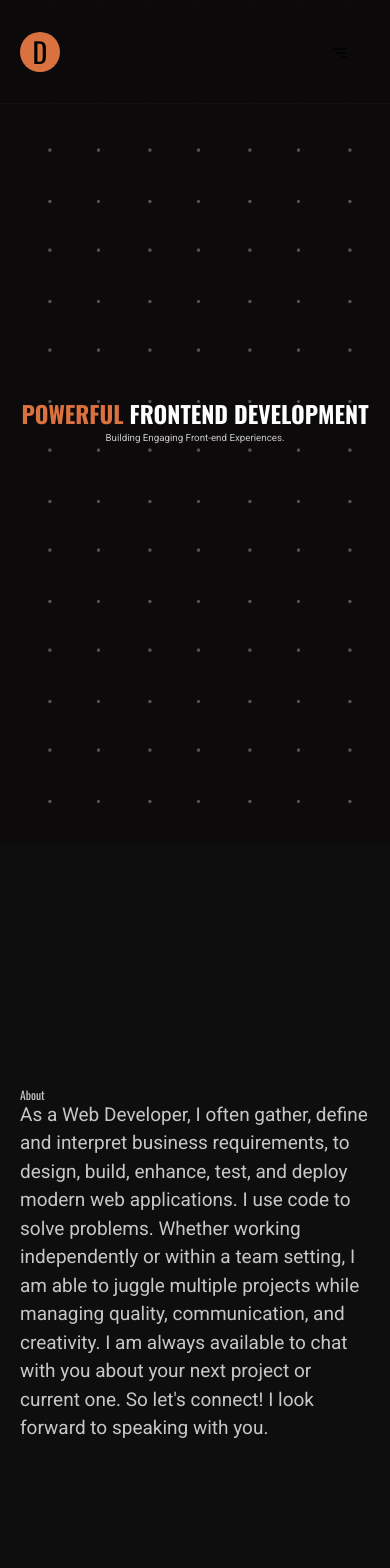
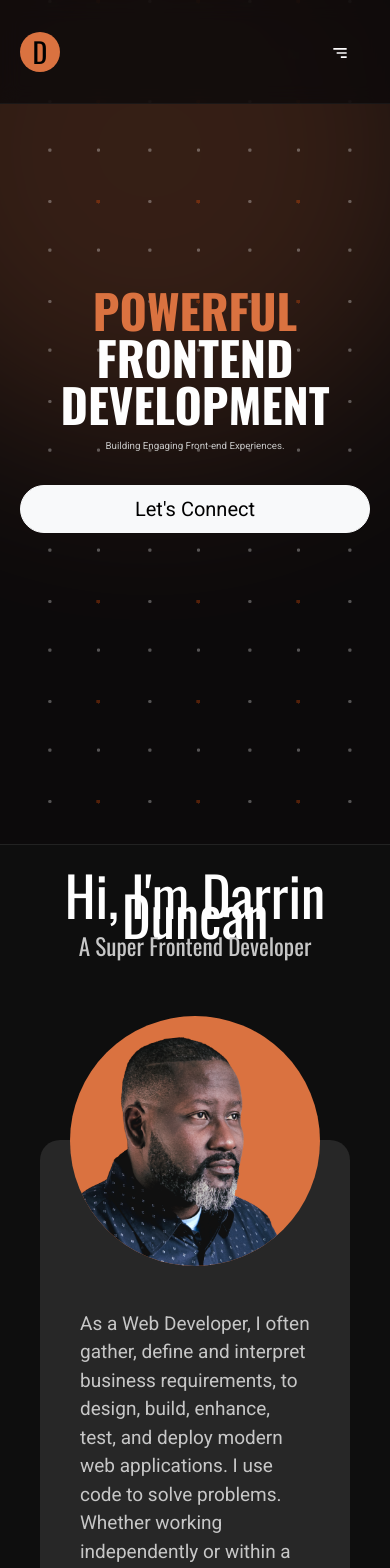
Before and after one commit to leviduncan/dd-portfolio-08, a React (Create React App) app: page / in a window 390 px wide. Shown: the top 1568 px of the page. Built offline with nearby package versions, Linux system fonts and the light colour scheme; the HTML template or start-up script is replaced by a standard one.

Commit message:
Update Hero and About sections

```diff
--- a/src/App.css
+++ b/src/App.css
@@ -3,6 +3,7 @@
   --dd-main: #DA7240;
   --dd-black: #0C0A0B;
   --dd-gray: #0e0e0e;
+  --dd-gray-shadow: #9e9e9e2c;
   --dd-lt-gray: #c7c7c7;
   --dd-white: #fefefe;
 }
@@ -20,12 +21,6 @@ body h5,
 body h6 {
   font-family: Oswald, sans0serif;
 }
-body *, body:after, body:before {
-  box-sizing: border-box;
-  padding: 0;
-  margin: 0;
-  transition-duration: 100ms;
-}
 body .container {
   padding-left: 20px;
   padding-right: 20px;
@@ -33,14 +28,22 @@ body .container {
 body .text-orange {
   color: var(--dd-main);
 }
+body .btn {
+  border-radius: 50px;
+}
+body .btn:hover {
+  background: var(--dd-main);
+  border: solid 1px var(--dd-main);
+  box-shadow: 0 0 15px rgba(255, 125, 3, 0.555);
+}
 body .navbar {
   -webkit-backdrop-filter: blur(10px);
   backdrop-filter: blur(10px);
-  background: rgba(12, 10, 11, 0.8901960784);
+  background: rgba(12, 10, 11, 0.7960784314);
   text-transform: uppercase;
   font-family: Oswald, sans-serif;
   padding: 20px 0;
-  border-bottom: solid 1px rgba(29, 29, 29, 0.4196078431);
+  border-bottom: solid 1px rgba(39, 39, 39, 0.4196078431);
 }
 body .navbar .navbar-brand .logo {
   align-items: center;
@@ -62,6 +65,7 @@ body .navbar .navbar-toggler:focus {
   border: initial;
   box-shadow: none;
   padding: 20px;
+  color: var(--dd-white);
 }
 body .navbar .nav-link {
   background: transparent;
@@ -81,14 +85,31 @@ body #homepage #hero {
   background: var(--dd-black);
   color: var(--dd-white);
   position: relative;
+  overflow: hidden;
+  z-index: 2;
 }
-body #homepage #hero::before {
+body #homepage #hero::after {
   content: "";
   background: url("./assets/dots.png");
   width: 100vw;
   height: 100vh;
   position: absolute;
   opacity: 0.3;
+  top: 0;
+  z-index: 4;
+}
+body #homepage #hero::before {
+  content: "";
+  position: absolute;
+  width: 600px;
+  height: 600px;
+  border-radius: 50%;
+  top: -150px;
+  left: -150px;
+  z-index: 3;
+  background: var(--dd-main);
+  filter: blur(100px);
+  opacity: 0.2;
 }
 body #homepage #hero .hero {
   display: flex;
@@ -100,11 +121,21 @@ body #homepage #hero .hero {
   position: relative;
   z-index: 100;
 }
+body #homepage #hero .hero .hero-content-left {
+  width: 100%;
+}
 body #homepage #hero .hero .hero-content-left h1 {
   font-size: 6vw;
   line-height: 7vw;
   font-weight: 700;
   text-transform: uppercase;
+}
+@media (max-width: 767px) {
+  body #homepage #hero .hero .hero-content-left h1 {
+    font-size: 12vw;
+    line-height: 12vw;
+    font-weight: 700;
+  }
 }
 body #homepage #hero .hero .hero-content-right h4 {
   font-size: 2.5vw;
@@ -114,7 +145,10 @@ body #homepage #hero .hero .hero-content-right h4 {
   color: var(--dd-lt-gray);
 }
 body #homepage #about {
+  width: 100vw;
+  min-height: 100vh;
   background: var(--dd-gray);
+  border-top: solid 1px #222;
 }
 body #homepage #about .about {
   display: flex;
@@ -122,11 +156,57 @@ body #homepage #about .about {
   flex-direction: column;
   width: 100vw;
   min-height: 100vh;
+  padding: 40px;
   color: var(--dd-lt-gray);
 }
 body #homepage #about .about h2 {
-  font-size: 3vw;
-  line-height: 3vw;
+  font-size: 55px;
+  line-height: 5vw;
+  color: var(--dd-white);
+}
+body #homepage #about .about .about-content {
+  max-width: 900px;
+  width: 100%;
+}
+body #homepage #about .about .about-content .about-content-left {
+  width: 400px;
+  height: 400px;
+  border-radius: 50%;
+  overflow: hidden;
+  background: var(--dd-main);
+  position: relative;
+  top: 0px;
+  z-index: 10;
+}
+@media (max-width: 767px) {
+  body #homepage #about .about .about-content .about-content-left {
+    width: 250px;
+    height: 250px;
+  }
+}
+body #homepage #about .about .about-content .about-content-left img {
+  width: 600px;
+  margin-left: -80px;
+  margin-top: 5px;
+}
+@media (max-width: 767px) {
+  body #homepage #about .about .about-content .about-content-left img {
+    width: 400px;
+  }
+}
+body #homepage #about .about .about-content .about-content-right {
+  padding: 200px 40px 20px;
+  background: var(--dd-gray-shadow);
+  border-radius: 20px;
+  position: relative;
+  top: -200px;
+  z-index: 1;
+}
+@media (max-width: 767px) {
+  body #homepage #about .about .about-content .about-content-right {
+    padding: 170px 40px 20px;
+    top: -150px;
+  }
 }
 body #homepage #skills {
   background: var(--dd-white);
--- a/src/App.scss
+++ b/src/App.scss
@@ -4,6 +4,7 @@
     --dd-main: #DA7240;
     --dd-black: #0C0A0B;
     --dd-gray: #0e0e0e;
+    --dd-gray-shadow: #9e9e9e2c;
     --dd-lt-gray: #c7c7c7;
     --dd-white: #fefefe;
 }
@@ -22,34 +23,37 @@ body {
         font-family: Oswald, sans0serif;
     }
 
-    *,
-    &:after,
-    &:before {
-      box-sizing: border-box;
-      padding: 0;
-      margin: 0;
-      transition-duration: 100ms;
-    }
 
     // Utilities
     .container {
         padding-left: 20px;
         padding-right: 20px;
     }
+
     .text-orange {
         color: var(--dd-main);
+    }
 
+    .btn {
+        border-radius: 50px;
+
+        &:hover {
+            background: var(--dd-main);
+            border: solid 1px var(--dd-main);
+            box-shadow: 0 0 15px rgba(255, 125, 3, 0.555);
+        }
     }
 
     // Navigation
     .navbar {
         -webkit-backdrop-filter: blur(10px);
         backdrop-filter: blur(10px);
-        background: #0c0a0be3;
+        background: #0c0a0bcb;
         text-transform: uppercase;
         font-family: Oswald, sans-serif;
         padding: 20px 0;
-        border-bottom: solid 1px #1d1d1d6b;
+        border-bottom: solid 1px #2727276b;
+
 
         .navbar-brand {
             .logo {
@@ -76,6 +80,7 @@ body {
             border: initial;
             box-shadow: none;
             padding: 20px;
+            color: var(--dd-white)
         }
 
         .nav-link {
@@ -84,7 +89,8 @@ body {
             padding: 8px 20px;
             color: var(--dd-white);
 
-                   &:focus, &:hover {
+            &:focus,
+            &:hover {
                 color: var(--dd-main);
 
             }
@@ -104,14 +110,33 @@ body {
             background: var(--dd-black);
             color: var(--dd-white);
             position: relative;
+            overflow: hidden;
+            z-index: 2;
 
-            &::before {
+            &::after {
                 content: "";
                 background: url('./assets/dots.png');
                 width: 100vw;
                 height: 100vh;
                 position: absolute;
                 opacity: .3;
+                top: 0;
+                z-index: 4;
+            }
+
+            &::before {
+                content: '';
+                position: absolute;
+                width: 600px;
+                height: 600px;
+                border-radius: 50%;
+                ;
+                top: -150px;
+                left: -150px;
+                z-index: 3;
+                background: var(--dd-main);
+                filter: blur(100px);
+                opacity: .2;
             }
 
             .hero {
@@ -125,12 +150,19 @@ body {
                 z-index: 100;
 
                 .hero-content-left {
+                    width: 100%;
 
-                    h1{
+                    h1 {
                         font-size: 6vw;
                         line-height: 7vw;
                         font-weight: 700;
                         text-transform: uppercase;
+
+                        @media (max-width:767px) {
+                            font-size: 12vw;
+                            line-height: 12vw;
+                            font-weight: 700;
+                        }
                     }
 
                 }
@@ -152,27 +184,82 @@ body {
         }
 
         #about {
+            width: 100vw;
+            min-height: 100vh;
             background: var(--dd-gray);
+            border-top: solid 1px #222;
 
-            .about{
+            .about {
                 display: flex;
                 justify-content: center;
                 flex-direction: column;
                 width: 100vw;
                 min-height: 100vh;
+                padding: 40px;
                 color: var(--dd-lt-gray);
 
                 h2 {
-                font-size: 3vw;
-                line-height: 3vw;
+                    font-size: 55px;
+                    line-height: 5vw;
+                    color: var(--dd-white)
+                }
+
+                .about-content {
+                    max-width: 900px;
+                    width: 100%;
+
+
+                    .about-content-left {
+                        width: 400px;
+                        height: 400px;
+                        ;
+                        border-radius: 50%;
+                        overflow: hidden;
+                        background: var(--dd-main);
+                        position: relative;
+                        top: 0px;
+                        z-index: 10;
+
+
+                        @media (max-width: 767px) {
+                            width: 250px;
+                            height: 250px;
+                        }
+
+
+                        img {
+                            width: 600px;
+                            margin-left: -80px;
+                            margin-top: 5px;
+
+                            @media (max-width: 767px) {
+                                width: 400px;
+                            }
+                        }
+                    }
+
+                    .about-content-right {
+                        padding: 200px 40px 20px;
+                        background: var(--dd-gray-shadow);
+                        border-radius: 20px;
+                        position: relative;
+                        top: -200px;
+                        z-index: 1;
+
+                        @media (max-width: 767px) {
+                            padding: 170px 40px 20px;
+                            top: -150px;
+                        }
+                    }
                 }
 
             }
         }
+
         #skills {
             background: var(--dd-white);
 
-            .skills{
+            .skills {
                 display: flex;
                 justify-content: center;
                 flex-direction: column;
@@ -187,10 +274,11 @@ body {
 
             }
         }
+
         #projects {
             background: var(--dd-lt-gray);
 
-            .projects{
+            .projects {
                 display: flex;
                 justify-content: center;
                 flex-direction: column;
@@ -205,6 +293,7 @@ body {
 
             }
         }
+
         #contact {
             background: var(--dd-black);
 
--- a/src/components/about/About.jsx
+++ b/src/components/about/About.jsx
@@ -1,17 +1,24 @@
 import React from 'react'
+import Darrin from '../../assets/darrinPhoto.png'
 
 function About() {
   return (
     <section id="about">
     <div className="container about">
-        <div className="about-heading">
-            <h2>About</h2>
+        <div className="about-heading text-center">
+            <h2>Hi, I'm Darrin Duncan</h2>
+            <h3>A Super Frontend Developer</h3>
         </div>
-        <div className="about-content">
+        <div className="about-content d-flex mx-auto mt-4 flex-column">
 
+            <div className="about-content-left col-12 col-md-7 mx-auto my-4">
+                <img src={Darrin} alt="About Darrin" />
+            </div>
+            <div className="about-content-right col-12 col-md-8 mx-auto mx-md-6">
             <p>
             As a Web Developer, I often gather, define and interpret business requirements, to design, build, enhance, test, and deploy modern web applications. I use code to solve problems. Whether working independently or within a team setting, I am able to juggle multiple projects while managing quality, communication, and creativity. I am always available to chat with you about your next project or current one. So let's connect! I look forward to speaking with you.
             </p>
+            </div>
         </div>
         <div className="reach-out">
 
--- a/src/components/hero/Hero.jsx
+++ b/src/components/hero/Hero.jsx
@@ -1,16 +1,21 @@
 import React from 'react'
+import { Link } from 'react-router-dom'
 
 function Hero() {
     return (
         <section id="hero">
+            <div className="shape-org"></div>
             <div className="container hero">
                 <div className="hero-content-left">
-                    <h1><span className="text-orange">Powerful</span> Frontend Development</h1>
+                    <h1><div className="text-orange">Powerful</div> Frontend Development</h1>
                 </div>
                 <div className="hero-content-right">
                     <h4>
                         Building Engaging Front-end Experiences.
                     </h4>
+                </div>
+                <div>
+                    <Link to="#contact" className="btn btn-light btn-lg col-12 col-md-6 col-lg-3 my-4">Let's Connect</Link>
                 </div>
             </div>
         </section>
```
Also changed, not shown: src/assets/dots.png, 1 other file (tests, documents, lock files or other folders). Lines whose indentation alone changed are shown as unchanged.
